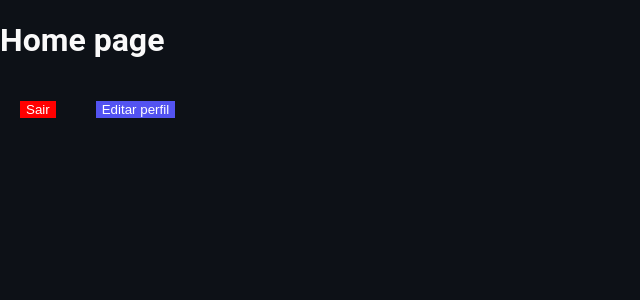
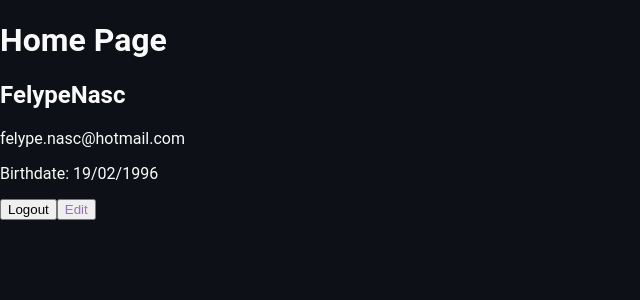
Before and after one commit to FelypeNasc/my-alpha-profiler, a React (Create React App) app in the folder frontend/: page / in a window 1280 px wide. Shown: the top 300 px of the page, without its empty margins (0-640 px from the left). Built offline with nearby package versions, Linux system fonts and the light colour scheme.

Commit message:
feat: little setup in home page

```diff
--- a/frontend/src/pages/HomePage/index.jsx
+++ b/frontend/src/pages/HomePage/index.jsx
@@ -1,18 +1,26 @@
-import {
-  PositiveButton,
-  NegativeButton,
-} from "../../components/exporterOfComponents";
-
+import { NavLink } from "react-router-dom";
+import { useState } from "react";
 import "./style.css";
 
-function Home() {
+function HomePage() {
   return (
-    <div>
-      <h1>Home page</h1>
-      <NegativeButton path="/" label="Sair" />
-      <PositiveButton path="/edit-profile" label="Editar perfil" />
+    <div id="home-page">
+      <h1>Home Page</h1>
+      <div id="profile-pic"></div>
+      <div id="profile-info">
+        <h2 id="username">FelypeNasc</h2>
+        <p id="email">felype.nasc@hotmail.com</p>
+        <p id="birthdate">Birthdate: 19/02/1996</p>
+      </div>
+      <div className="navigate-buttons">
+        <button id="logout-button">Logout</button>
+
+        <button id="edit-button">
+          <NavLink to="/edit">Edit</NavLink>
+        </button>
+      </div>
     </div>
   );
 }
 
-export default Home;
+export default HomePage;
```
